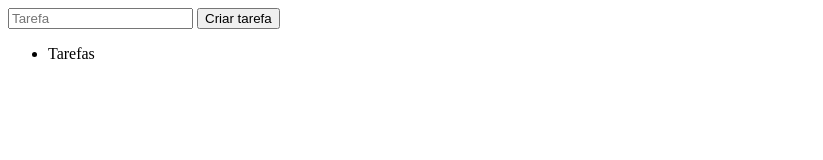
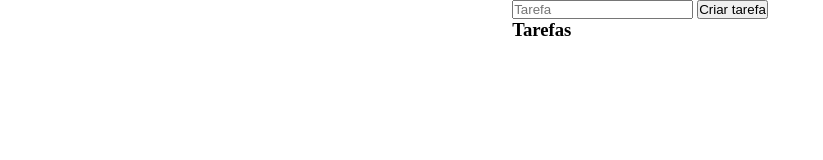
Before and after one commit to WillDavid/Pequenas-Aplicacoes-Web, a plain HTML site: page App02_todo_list/index.html in a window 1280 px wide. Shown: the whole page, without its empty margins (0-823 px from the left). Drawn offline with Linux system fonts and the light colour scheme.

Commit message:
update script

```diff
--- a/App02_todo_list/index.html
+++ b/App02_todo_list/index.html
@@ -1,12 +1,13 @@
 <!DOCTYPE html>
-<html lang="en">
+<html lang="pt-BR">
 <head>
     <meta charset="UTF-8">
     <meta name="viewport" content="width=device-width, initial-scale=1.0">
+    <link rel="stylesheet" href="style.css">
     <title>TodoList</title>
 </head>
 <body>
-
+    <div class="container">
         <form action="#" method="post">
             <input type="text" placeholder="Tarefa" id="inputTodo">
         <button type="submit" id="btnTodo">Criar tarefa</button>
@@ -14,14 +15,12 @@
 
 
         <ul id="ulTodo">
-        <li>Tarefas</li>
+            <h3>Tarefas</h3>
         </ul>
-
-
+    </div>
 
 
 
     <script src="script.js"></script>
-
 </body>
 </html>
--- a/App02_todo_list/script.js
+++ b/App02_todo_list/script.js
@@ -11,6 +11,4 @@ form.addEventListener("submit", (evento) => {
     li.innerHTML = `${inputTodo.value}`
 
     ul.appendChild(li);
-
-
 })
--- /dev/null
+++ b/App02_todo_list/style.css
@@ -0,0 +1,11 @@
+* {
+    margin: 0;
+    padding: 0;
+}
+
+body {
+    width: 100vw;
+    height: 100vh;
+    display: flex;
+    justify-content: center;
+}
```
Lines whose indentation alone changed are shown as unchanged.
